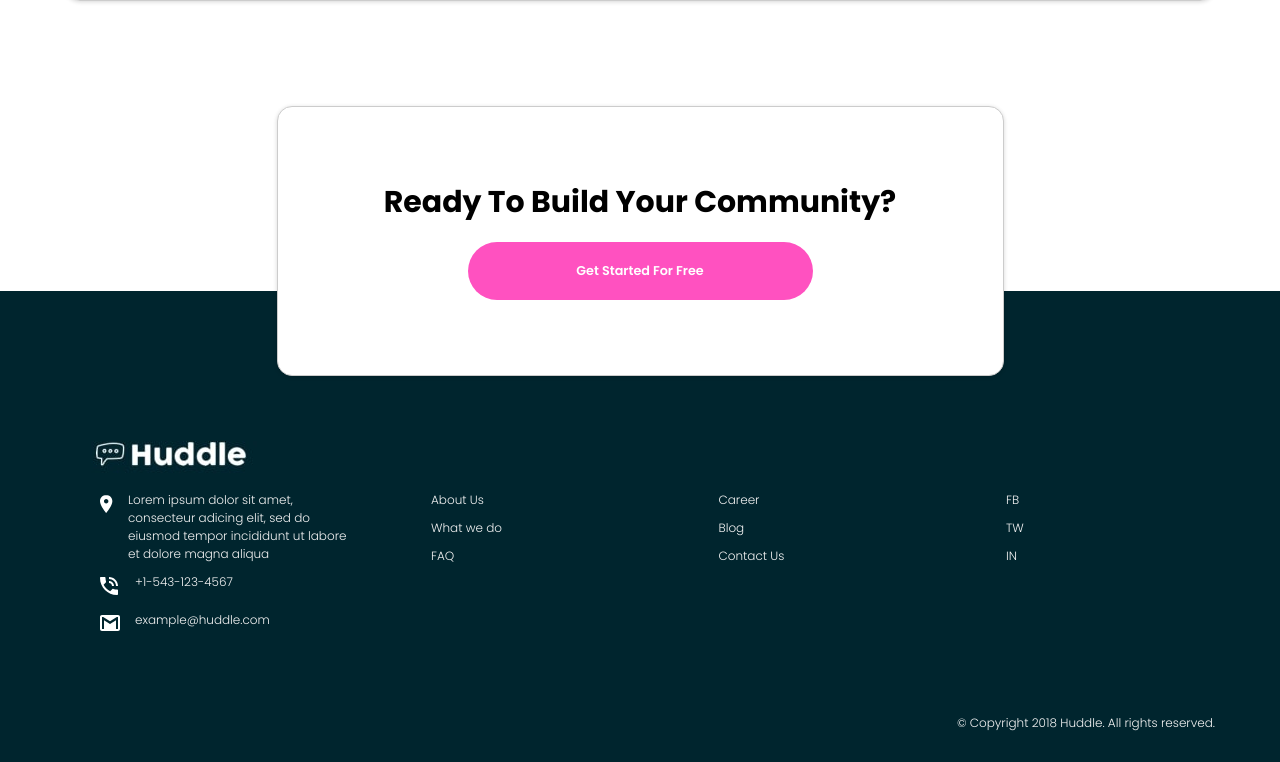
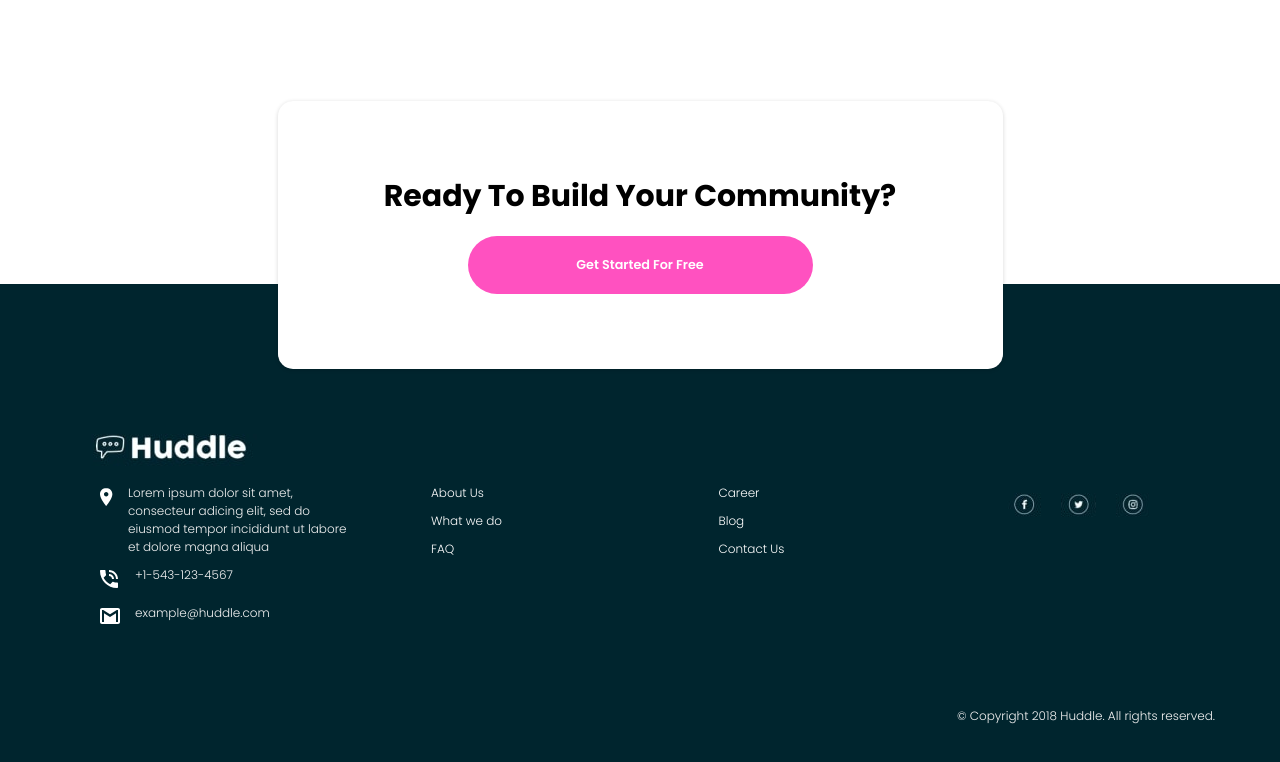
Before and after one commit to adedayospindles/huddle-landing-page, a plain HTML site: page index.html in a window 1280 px wide. Shown: the part 1930-2692 px from the top of the page. Drawn offline with Linux system fonts and the light colour scheme.

Commit message:
Responsive Landing Page for Huddle

```diff
--- a/huddle.css
+++ b/huddle.css
@@ -15,6 +15,7 @@ h3 {
 
 a {
   text-decoration: none;
+  color: #fff;
 }
 
 
@@ -134,9 +135,8 @@ width: 30%;
   margin: 10px 0;
   display: flex;
   flex-direction: row;
-  border: 1px solid #ccc;
   border-radius: 15px;
-  box-shadow: rgba(0, 0, 0, 0.16) 0px 1px 4px;
+  box-shadow: rgba(0, 0, 0, 0.05) 0px 0px 0px 1px;
 }
 
 .huddlecontent,
@@ -188,7 +188,6 @@ padding-left: 30%;
     display: flex;
     flex-direction: column;
     justify-content: center;
-    border: 1px solid #ccc;
     border-radius: 15px;
     background-color: #fff;
     box-shadow: rgba(0, 0, 0, 0.16) 0px 1px 4px;
@@ -272,9 +271,46 @@ footer{
 }
 
 
+ul.hsm {
+  display:flex;
+  flex-direction: row;
+  gap: 20px;
+}
+
+.hsm li {
+  width: 35px;
+  height: 35px;
+}
+
+.hsm li a {
+  position: absolute;
+  width: 35px;
+  height: 35px;
+}
 
 
-/** Media Queries **/
+.hsm li:first-child {
+  background-image: url(/images/icon-social.png);
+  background-position: left top ;
+  background-repeat: no-repeat;
+}
+
+.hsm li:nth-child(2) {
+  background-image: url(/images/icon-social.png);
+  background-position: center top ;
+  background-repeat: no-repeat;
+}
+
+
+.hsm li:last-child {
+  background-image: url(/images/icon-social.png);
+  background-position: right top ;
+  background-repeat: no-repeat;
+}
+
+
+
+/** Responsive Media Queries **/
 
 
 @media (max-width: 980px) {
@@ -345,6 +381,26 @@ footer{
 
 .footerdiv .container.first {
   flex-direction: column;
+  margin-top: 45px;
+}
+
+.footerdiv .column {
+  width: 100%;
+  padding: 0;
+ }
+
+ .footerdiv .column:first-child {
+   width: 100%;
+   margin-bottom: 25px;
+ }
+
+ .footerdiv .column:last-child {
+   width: 100%;
+   margin-top: 25px;
+ }
+
+ ul.hsm {
+  justify-content: center;
 }
 
 .herocontent button {
@@ -354,6 +410,11 @@ footer{
 
   .footerdiv .lastbase{
     text-align: center;
+  }
+
+  .footerdiv .flogo {
+    top: 150px;
+    left: 60px;
   }
 
 }
@@ -442,9 +503,8 @@ width: 50%;
       padding: 65px 0;
   }
 
-
   .footerdiv .flogo {
-    left: 60px;
+    left: 30px;
   }
 
 
--- a/index.html
+++ b/index.html
@@ -2,7 +2,7 @@
 <html lang="en">
 
 <head>
-  <title>Huddle - Building the community the fans will love</title>
+  <title>Huddle - Building the community your fans will love</title>
   <meta charset="UTF-8">
   <meta name="viewport" content="width=device-width, initial-scale=1">
   <meta name="Keywords" content="html, huddle, responsive design, css, adedayo agboola, agboola, web developer, professor">
@@ -114,23 +114,23 @@
         </div>
         <div class="column col2">
           <ul>
-            <li>About Us</li>
-            <li>What we do</li>
-            <li>FAQ</li>
+            <li><a href="#">About Us</a></li>
+            <li><a href="#">What we do</a></li>
+            <li><a href="#">FAQ</a></li>
           </ul>
         </div>
         <div class="column col3">
           <ul>
-            <li>Career</li>
-            <li>Blog</li>
-            <li>Contact Us</li>
+            <li><a href="#">Career</a></li>
+            <li><a href="#">Blog</a></li>
+            <li><a href="#">Contact Us</a></li>
           </ul>
         </div>
         <div class="column col4">
-          <ul>
-            <li>FB</li>
-            <li>TW</li>
-            <li>IN</li>
+          <ul class="hsm">
+            <li><a href="#"></a></li>
+            <li><a href="#"></a></li>
+            <li><a href="#"></a></li>
           </ul>
         </div>
 
```
